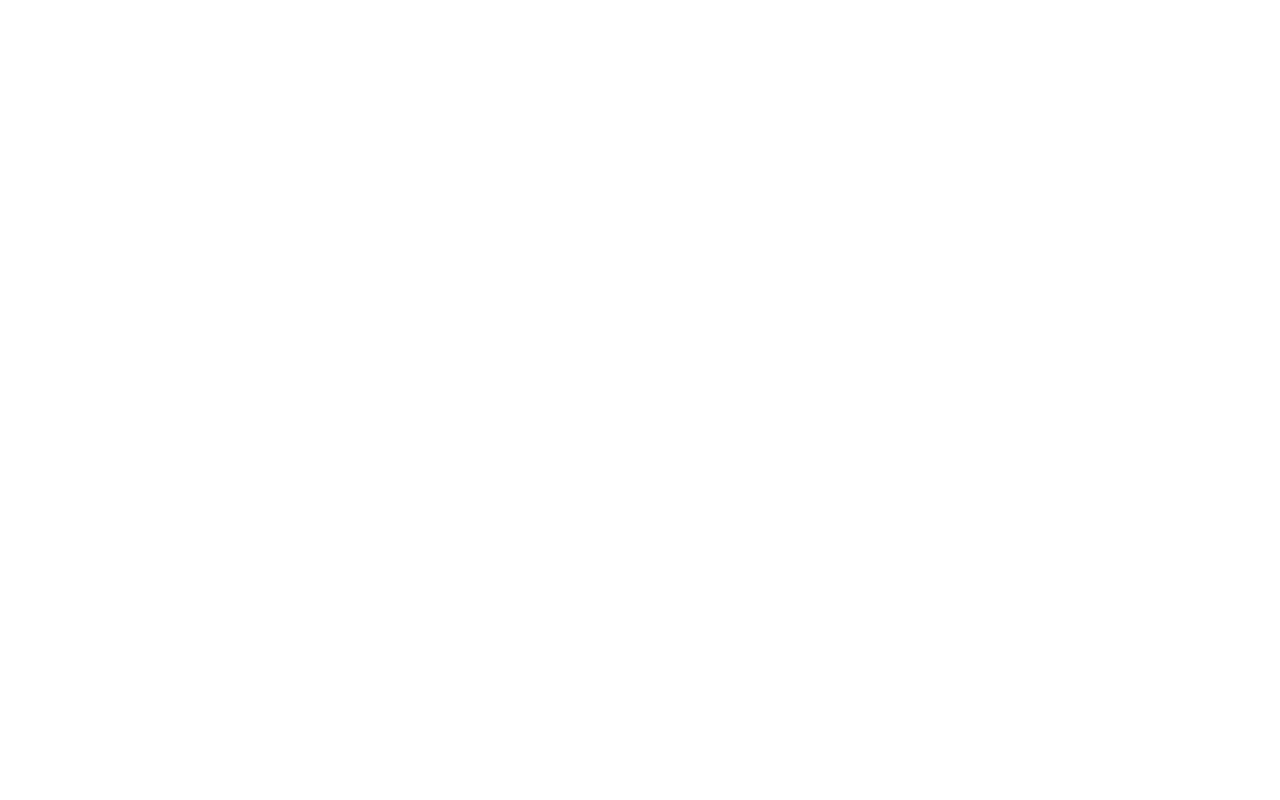
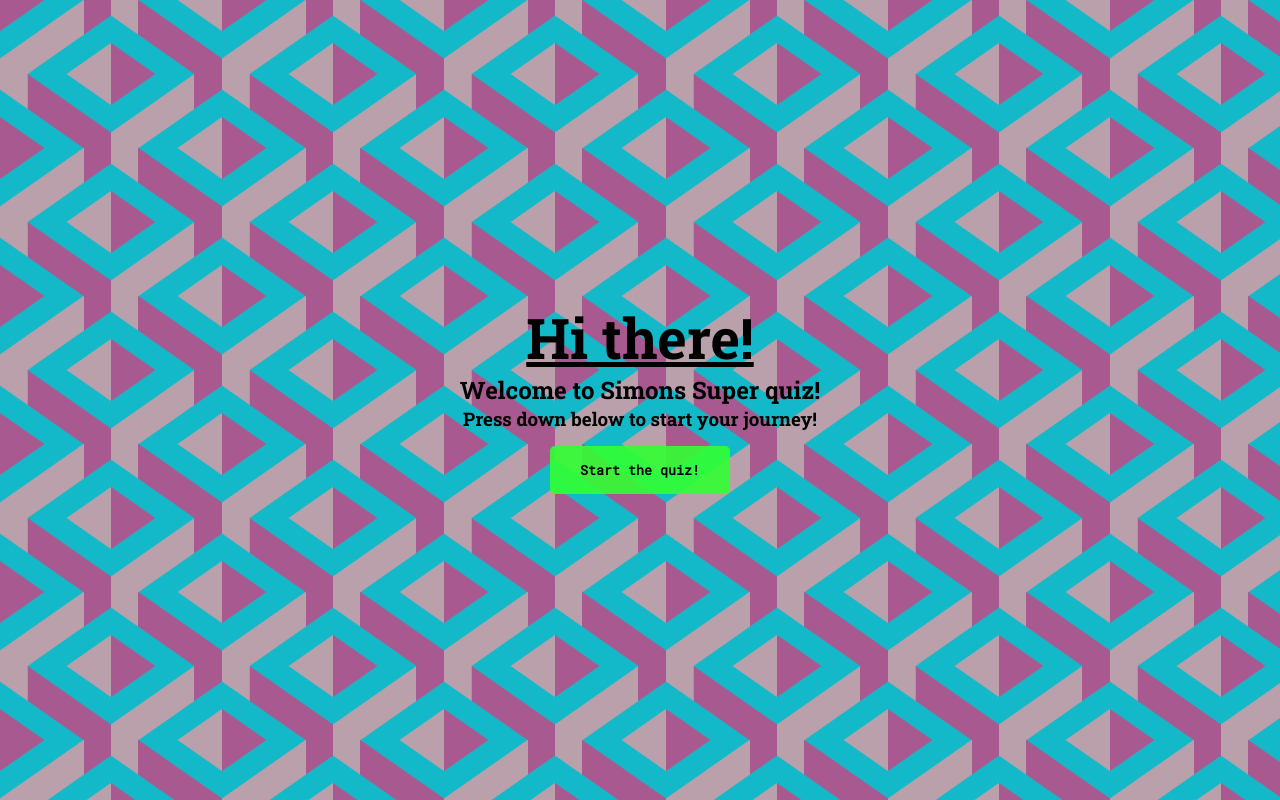
Before and after one commit to SimonKallkvist/QuizApp, a plain HTML site: page index.html in a window 1280 px wide. Drawn offline with Linux system fonts and the light colour scheme.

Commit message:
Set background and some btn styles

```diff
--- a/index.html
+++ b/index.html
@@ -17,5 +17,12 @@
       rel="stylesheet"
     />
   </head>
-  <body></body>
+  <body>
+    <div class="helloThere">
+      <h1>Hi there!</h1>
+      <h2>Welcome to Simons Super quiz!</h2>
+      <h3>Press down below to start your journey!</h3>
+      <button class="btn">Start the quiz!</button>
+    </div>
+  </body>
 </html>
--- a/style.css
+++ b/style.css
@@ -22,12 +22,28 @@
 /* Setting Font size to 10px = 1rem */
 html {
     font-size: 62.5%;
-}
+    --s: 222px; /* control the size */
+        --c1: #a85a90;
+        --c2: rgb(19, 185, 200);
+        --c3: #baa0ab;
+
+        --_g: var(--c1) 10%,var(--c2) 10.5% 19%,#0000 19.5% 80.5%,var(--c2) 81% 89.5%,var(--c3) 90%;
+        --_c: from -90deg at 37.5% 50%,#0000 75%;
+        --_l1: linear-gradient(145deg,var(--_g));
+        --_l2: linear-gradient( 35deg,var(--_g));
+      }
 
 /* -_- */
 
 body {
     font-size: 1.6rem;
+    background:
+    var(--_l1), var(--_l1) calc(var(--s)/2) var(--s),
+    var(--_l2), var(--_l2) calc(var(--s)/2) var(--s),
+    conic-gradient(var(--_c),var(--c1) 0) calc(var(--s)/8) 0,
+    conic-gradient(var(--_c),var(--c3) 0) calc(var(--s)/2) 0,
+    linear-gradient(90deg,var(--c3) 38%,var(--c1) 0 50%,var(--c3) 0 62%,var(--c1) 0);
+  background-size: var(--s) calc(2*var(--s)/3);
 }
 
 /* Specific for headings */
@@ -39,3 +55,32 @@ h1,h2,h3,h4 {
 h1 {
     font-size: var(--_h1Size);
 }
+
+.helloThere {
+    width: 90%;
+    max-width: 60rem;
+    text-align: center;
+    margin: 30rem auto 0;
+}
+
+.helloThere h1 {
+    font-size: 5.6rem;
+    text-decoration: underline;
+}
+
+.btn {
+    background: rgba(50, 255, 50, .9);
+    padding: var(--_medium) var(--_large) ;
+    outline: none;
+    border: none;
+    border-radius: var(--_small);
+    transition: all .2s ease;
+    font-weight: 600;
+    cursor: pointer;
+    margin: var(--_medium) auto 0;
+}
+
+.btn:hover:not([disabled]){
+    color: #fff;
+    background: #222;
+}
```
